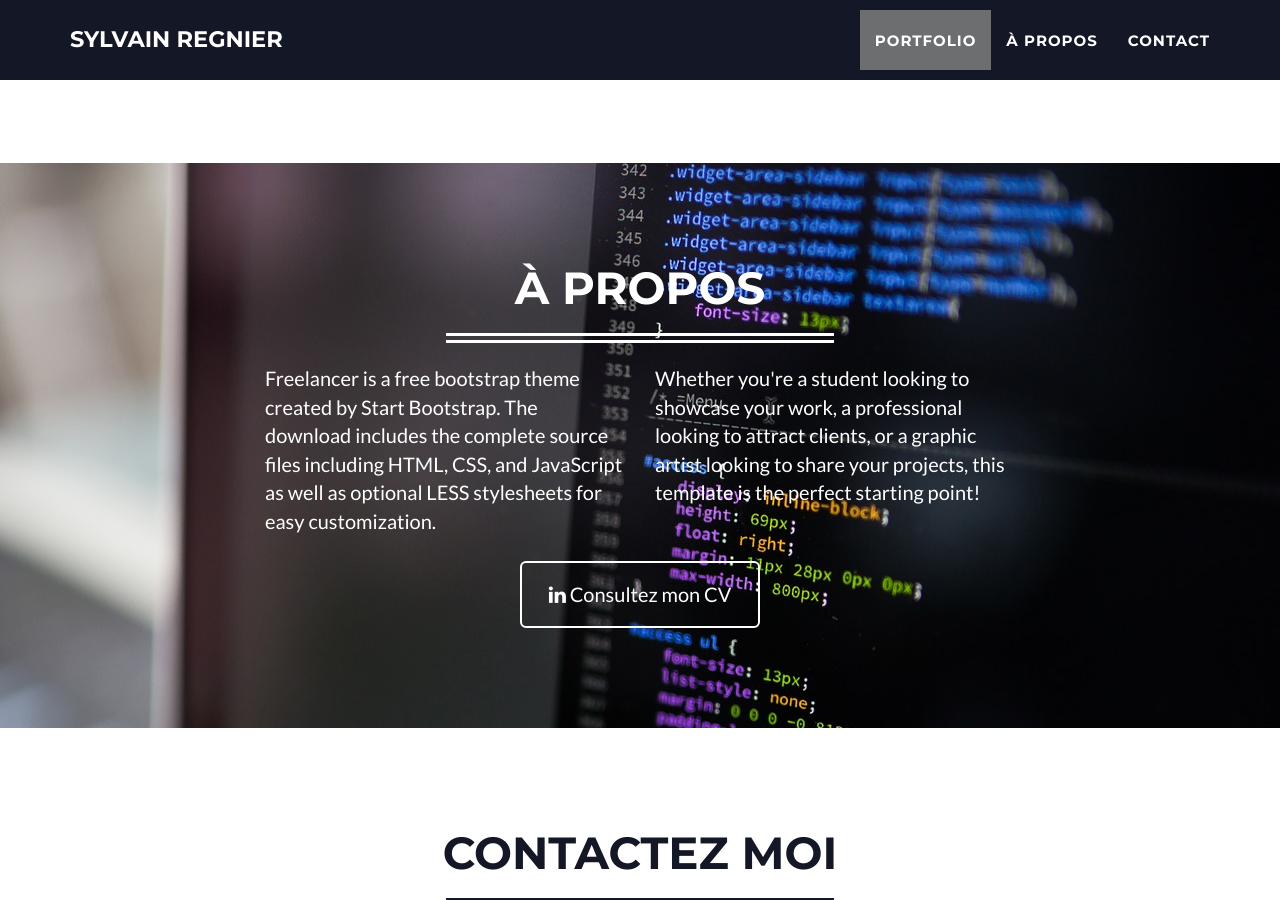
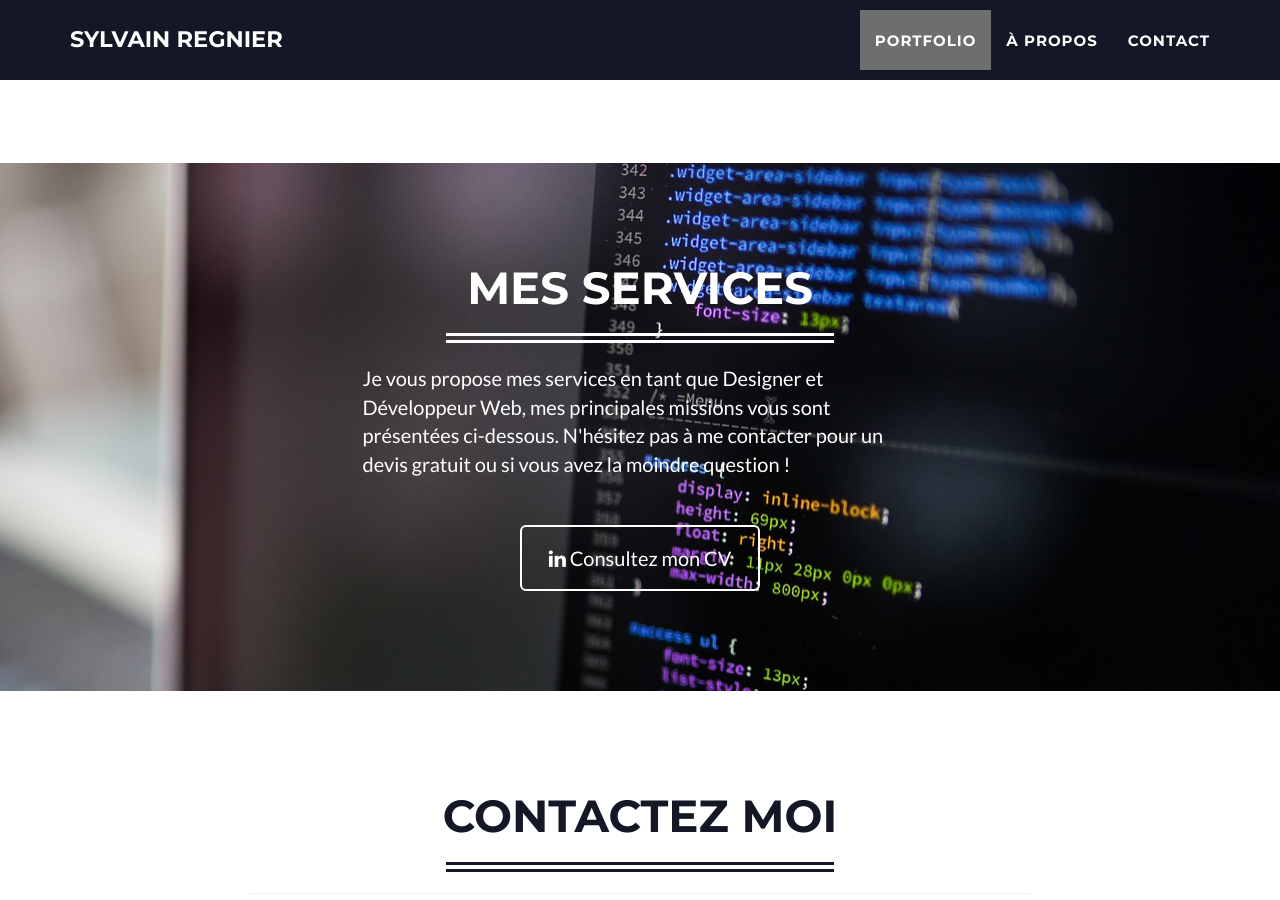
Before and after one commit to SylvainRegnier/SylvainRegnier.github.io, a Jekyll site: the page built from index.html, in a window 1280 px wide and 900 px high, scrolled down 1219 px. Built offline with Jekyll 4.4.1, drawn with Linux system fonts in a browser that asks for light colours.

Commit message:
test services

```diff
--- a/_includes/about.html
+++ b/_includes/about.html
@@ -3,19 +3,36 @@
         <div class="container">
             <div class="row">
                 <div class="col-lg-12 text-center">
-                    <h2>À Propos</h2>
+                    <h2>Mes Services</h2>
                     <hr style="border-top: 10px double #FFFFFF; width: 34%">
                 </div>
             </div>
             <div class="row">
-                <div class="col-lg-4 col-lg-offset-2">
-                    <p>Freelancer is a free bootstrap theme created by Start Bootstrap. The download includes the complete source files including HTML, CSS, and JavaScript as well as optional LESS stylesheets for easy customization.</p>
+              <div class="col-lg-6 col-lg-offset-3">
+                  <p>Je vous propose mes services en tant que Designer et Développeur Web, mes principales missions vous sont présentées ci-dessous. N'hésitez pas à me contacter pour un devis gratuit ou si vous avez la moindre question !</p>
               </div>
-                <div class="col-lg-4">
-                    <p>Whether you're a student looking to showcase your work, a professional looking to attract clients, or a graphic artist looking to share your projects, this template is the perfect starting point! </p>
             </div>
+            <div class="table">
+              <tr style="height:200px">
+                <td style="width:20%">
+                </td>
+                <td style="width:17%; background-color:red;height:200px">
+                </td>
+                <td style="width:4.5%">
+                </td>
+                <td style="width:17%; background-color:red;height:200px">
+                </td>
+                <td style="width:4.5%">
+                </td>
+                <td style="width:17%; background-color:red;height:200px">
+                </td>
+                <td style="width:20%">
+                </td>
+              </tr>
+            </div>
+            <div class="row">
               <div class="col-lg-8 col-lg-offset-2 text-center">
-                    <a href="https://www.linkedin.com/in/sylvain-regnier-b334b7122/" class="btn btn-lg btn-outline">
+                  <a href="https://www.linkedin.com/in/sylvain-regnier-b334b7122/" target="_blank" class="btn btn-lg btn-outline">
                       <i class="fa fa-linkedin"></i> Consultez mon CV
                   </a>
               </div>
--- a/_includes/contact.html
+++ b/_includes/contact.html
@@ -1,6 +1,6 @@
  <!-- Contact Section -->
-    <section id="contact">
-        <div class="container" style="background-color: #eff1f2;">
+    <section id="contact" style="background-color: #eff1f2;">
+        <div class="container">
             <div class="row">
                 <div class="col-lg-12 text-center">
                     <h2>Contactez Moi</h2>
```
Lines whose indentation alone changed are shown as unchanged.
